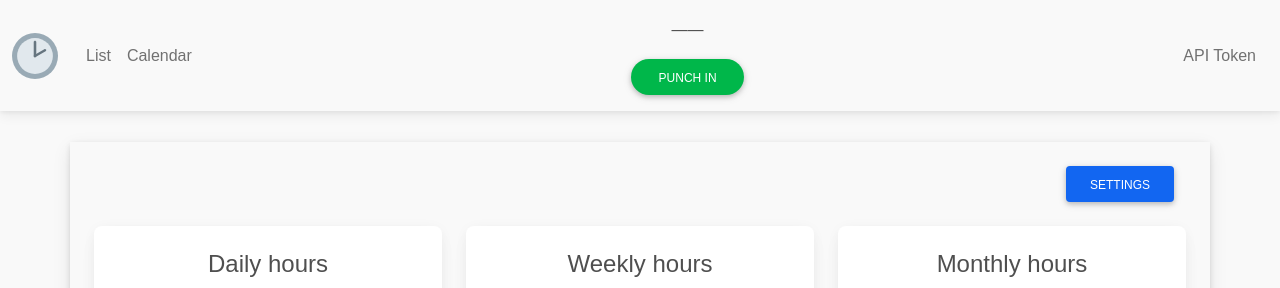
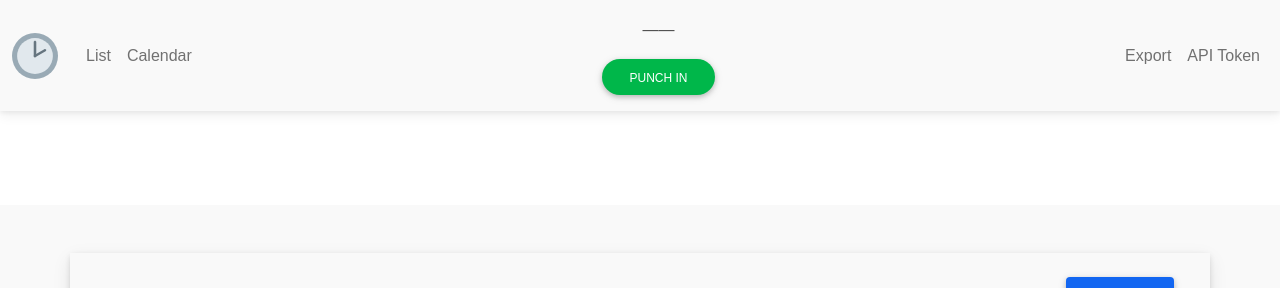
Before and after one commit to woernsn/punch-the-clock, a Django app: page / in a window 1280 px wide. Shown: the top 288 px of the page. Run offline with Django 4.2, Linux system fonts and the light colour scheme; the visitor is signed in with stand-in values (Sample User, id 1); data that the repository does not hold is empty; parts of the project's set-up code (start-up, migrations or seed data) failed here and were passed over; some libraries are stand-ins or nearby versions; some web fonts are replaced.

Commit message:
Add export functionality

```diff
--- a/punchTheClock/app/templates/app/base.html
+++ b/punchTheClock/app/templates/app/base.html
@@ -52,8 +52,8 @@
 <body>
     <header>
         <!-- Navbar -->
-        <nav class="navbar navbar-expand-lg navbar-light bg-light fixed-top">
-            <div class="container-fluid justify-content-between">
+        <nav class="navbar sticky-top navbar-expand-lg navbar-light bg-light fixed-top">
+            <div class="container-fluid">
 
                 <div class="d-flex align-items-center">
                     <!-- Left links -->
@@ -89,7 +89,11 @@
 
                 <!-- Right links -->
                 <ul class="navbar-nav flex-row">
-                    <li class="nav-item me-3 me-lg-1">
+                    <li class="nav-item">
+                        <a role="button" data-mdb-toggle="modal" data-mdb-target="#monthToExportModal" class="nav-link">Export</a>
+                    </li>
+
+                    <li class="nav-item">
                         <a class="nav-link" href="{% url 'token' %}">API Token</a>
                     </li>
                 </ul>
@@ -105,6 +109,47 @@
         </div>
         <!-- Jumbotron -->
     </header>
+
+    <div class="modal fade" id="monthToExportModal" tabindex="-1" aria-labelledby="monthToExportModalLabel" aria-hidden="true">
+        <div class="modal-dialog modal-dialog-centered">
+            <div class="modal-content">
+                <form action="{% url 'export' %}" method="post">
+                    {% csrf_token %}
+
+                    <div class="modal-header">
+                        <h5 class="modal-title" id="monthToExportModalLabel">Export</h5>
+                        <button type="button" class="btn-close" data-mdb-dismiss="modal" aria-label="Close"></button>
+                    </div>
+                    <div class="modal-body">
+                      <form class="text-center border border-light p-5" action="#!">
+                        <p class="h4 mb-4">Month to export</p>
+
+                        <!-- Number of last days to show -->
+                        <div class="range">
+                          <label for="monthToExport">Pick month and year to export.</label>
+                          <input required type="month" name="monthToExport" id="monthToExport"/>
+                        </div>
+                    </div>
+                    <div class="modal-footer">
+                        <button id="monthToExportModalBtn" type="submit" class="btn btn-primary" onclick="" data-mdb-dismiss="modal">Export</button>
+                    </div>
+                </form>
+            </div>
+        </div>
+    </div>
+
+    <script>
+        $(document).ready(function() {
+            const d = new Date();
+            const currentMonth = `${d.getFullYear()}-${d.getMonth() + 1}`;
+
+            const monthToExport = $("#monthToExport");
+            monthToExport.val(currentMonth);
+            monthToExport.attr({
+                "max" : currentMonth
+            })
+        });
+    </script>
 </body>
 
 </html>
--- a/punchTheClock/app/templates/app/timelog_list.html
+++ b/punchTheClock/app/templates/app/timelog_list.html
@@ -9,12 +9,12 @@
                 {% csrf_token %}
 
                 <div class="modal-header">
-                    <h5 class="modal-title" id="daysToShowModalLabel">How many days to show in the list</h5>
+                    <h5 class="modal-title" id="daysToShowModalLabel">Settings</h5>
                     <button type="button" class="btn-close" data-mdb-dismiss="modal" aria-label="Close"></button>
                 </div>
                 <div class="modal-body">
                   <form class="text-center border border-light p-5" action="#!">
-                    <p class="h4 mb-4">Settings</p>
+                    <p class="h4 mb-4">How many days to show in the list</p>
 
                     <!-- Number of last days to show -->
                     <div class="range">
--- a/punchTheClock/app/urls.py
+++ b/punchTheClock/app/urls.py
@@ -13,5 +13,6 @@ urlpatterns = [
     path('token', views.token, name='token'),
     path('list', views.timelog_list, name='timelog_list', kwargs={'sorting': 'desc'}),
     path('calendar', views.timelog_calendar, name='timelog_calendar'),
+    path('export', views.export, name='export'),
     path('details/<int:timelog_id>', views.timelog_details, name='timelog_details')
 ]
--- a/punchTheClock/app/views.py
+++ b/punchTheClock/app/views.py
@@ -1,5 +1,5 @@
 from datetime import timedelta
-from django.http import HttpResponseForbidden, HttpResponseNotAllowed, HttpResponseRedirect
+from django.http import HttpResponse, HttpResponseForbidden, HttpResponseNotAllowed, HttpResponseRedirect
 from django.shortcuts import get_object_or_404, render
 from django.utils import timezone
 from django.views.decorators.csrf import csrf_exempt
@@ -33,12 +33,21 @@ def timelog_list(request, sorting='desc'):
     pastDays = now - timedelta(days=(int(numDays) if numDays else 30))
 
     timelogs = {}
-    for tl in TimeLog.objects.filter(user_id=request.user.id).filter(start_date__gte=pastDays).order_by(f'{sortSign}start_date'):
+    for tl in (TimeLog.objects.filter(user_id=request.user.id).filter(start_date__gte=pastDays).order_by(f'{sortSign}start_date')):
         if tl.end_date is not None:
             timelogs[tl] = (tl.end_date - tl.start_date).total_seconds() / 3600
         else:
             timelogs[tl] = (timezone.now() - tl.start_date).total_seconds() / 3600
-    return render(request, 'app/timelog_list.html', {'timelog_list': timelogs, 'title': 'List', 'sortAsc': sortSign == '', 'showLastDays': numDays})
+    return render(
+        request,
+        'app/timelog_list.html',
+        {
+            'timelog_list': timelogs,
+            'title': 'List',
+            'sortAsc': sortSign == '',
+            'showLastDays': numDays
+        }
+    )
 
 
 @login_required
@@ -76,6 +85,42 @@ def timelog_details(request, timelog_id):
 
     return render(request, 'app/timelog_details.html', {'form': form, 'timelog_id': timelog_id, 'title': f'Details (#{timelog_id})', 'updated': updated})
 
+@login_required
+def export(request):
+    if 'monthToExport' in request.POST:
+        export_date = request.POST['monthToExport']
+    else:
+        return HttpResponseRedirect('/list')
+
+    month = int(export_date.split('-')[1])
+    year = int(export_date.split('-')[0])
+
+    wanted_month = timezone.now().replace(month=month).replace(year=year)
+    first_day_of_month = wanted_month.replace(day=1)
+    last_day_of_month = wanted_month.replace(day=28) + timedelta(days=4)
+    last_day_of_month = last_day_of_month - timedelta(days=last_day_of_month.day)
+    timelogs = (TimeLog.objects
+        .filter(user_id=request.user.id)
+        .filter(start_date__gte=first_day_of_month)
+        .filter(end_date__lte=last_day_of_month))
+
+    import io
+    import csv
+    output = io.StringIO()
+    writer = csv.writer(output)
+
+    writer.writerow(['Day', 'Start time', 'End time'])
+    for tl in timelogs:
+        writer.writerow([
+            tl.start_date.strftime("%d.%m.%Y"),
+            tl.start_date.strftime("%H:%M"),
+            tl.end_date.strftime("%H:%M")
+        ])
+
+    response = HttpResponse(output.getvalue(), content_type='text/csv')
+    response['Content-Length'] = len(output.getvalue())
+
+    return response
 
 @login_required
 def token(request):
--- a/punchTheClock/requirements.txt
+++ b/punchTheClock/requirements.txt
@@ -1,4 +1,4 @@
 django==4.0.4
 gunicorn==20.1.0
 cryptography==37.0.2
-psycopg2-binary==2.9.3
+psycopg2-binary==2.9.6
```
